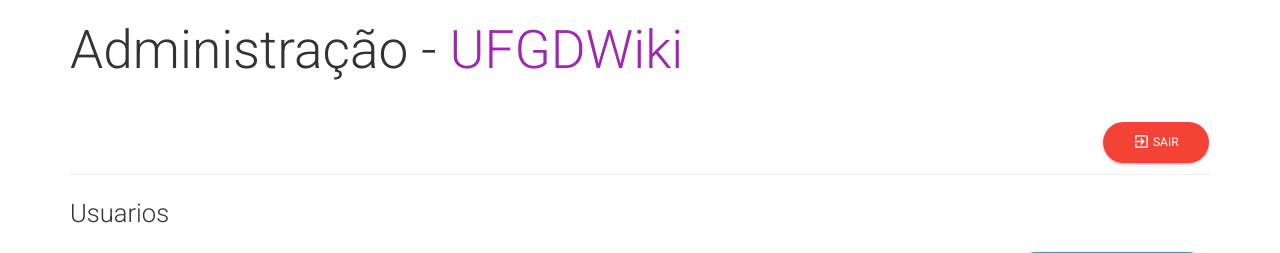
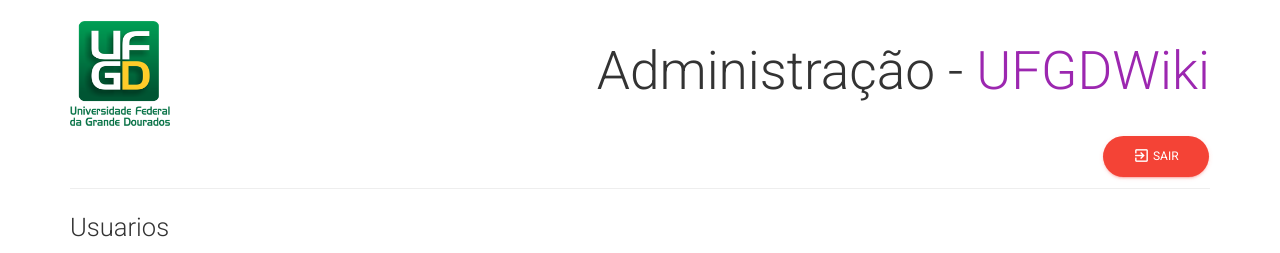
Before and after one commit to pedropenha/cadastros, a PHP site: page / in a window 1280 px wide. Shown: the top 253 px of the page. Run offline with PHP 8.4, Linux system fonts and the light colour scheme; a user stored in the database is signed in; data that the repository does not hold is empty; some libraries are stand-ins or nearby versions.

Commit message:
Adicionando restrições e logo

```diff
--- a/index.php
+++ b/index.php
@@ -15,7 +15,7 @@
     <html>
     <head>
         <meta charset="utf-8"/>
-        <link rel="apple-touch-icon" sizes="76x76" href="assets/img/apple-icon.png">
+        <link rel="ufgd icon" href="http://egressos.16mb.com/favicon.png">
         <meta http-equiv="X-UA-Compatible" content="IE=edge,chrome=1"/>
 
         <title>Administração - UFGDWiki</title>
@@ -41,12 +41,16 @@
     </head>
     <body style="background:rgba(255,255,255,0.7);">
     <div class="container">
+        <?php $url = $_SERVER['BASE_URL'];?>
         <div class="header">
-            <?php $url = $_SERVER['BASE_URL'];?>
-            <h1>Administração - <a href="<?php echo $url;?>/UFGDWiki">UFGDWiki</a></h1>
+            <br/>
+            <img src="assets/img/ufgd-universidade-federal-da-grande-dourados-logo-BA008DE1C7-seeklogo.com.png" style="width: 100px; height: 105px;">
+            <h1 style="float: right;">Administração - <a onclick="let r = confirm('Deseja ir para UFGDWiki'); if(r === true) window.location.href='<?php echo $url;?>/UFGDWiki';"
+                style="cursor: pointer;">UFGDWiki</a></h1>
 
             <br/>
-            <a class="btn btn-danger btn-round" href="sair.php" style="float: right">
+            <a class="btn btn-danger btn-round" onclick="let r = confirm('Deseja sair do sistema?');
+if(r === true) window.location.href='sair.php';" style="float: right">
                 <i class="material-icons">exit_to_app</i> Sair
             </a>
             <br/>
```
Also changed, not shown: add-user.php (+23 -14 lines), editar.php (+31 -18 lines), excluir.php (+11 -1 lines), assets/img/ufgd-universidade-federal-da-grande-dourados-logo-BA008DE1C7-seeklogo.com.png (added).
